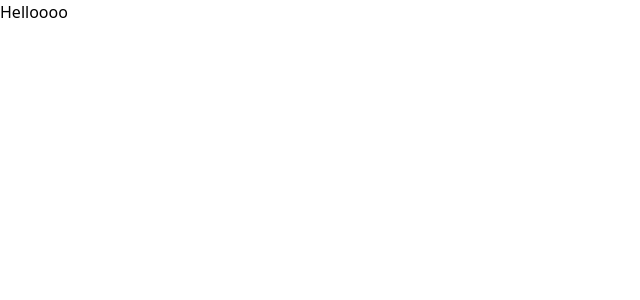
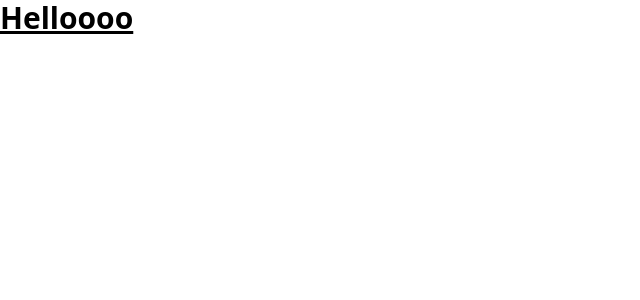
Before and after one commit to Uziano/coffee-react-app, a React (Create React App) app: page / in a window 1280 px wide. Shown: the top 300 px of the page, without its empty margins (0-640 px from the left). Built offline with nearby package versions, Linux system fonts and the light colour scheme.

Commit message:
Tailwing is working properly

```diff
--- a/src/App.tsx
+++ b/src/App.tsx
@@ -3,7 +3,7 @@ import './App.css';
 
 function App() {
   return (
-    <h1>Helloooo</h1>
+    <h1 className='text-3xl font-bold underline'>Helloooo</h1>
   );
 }
 
```
